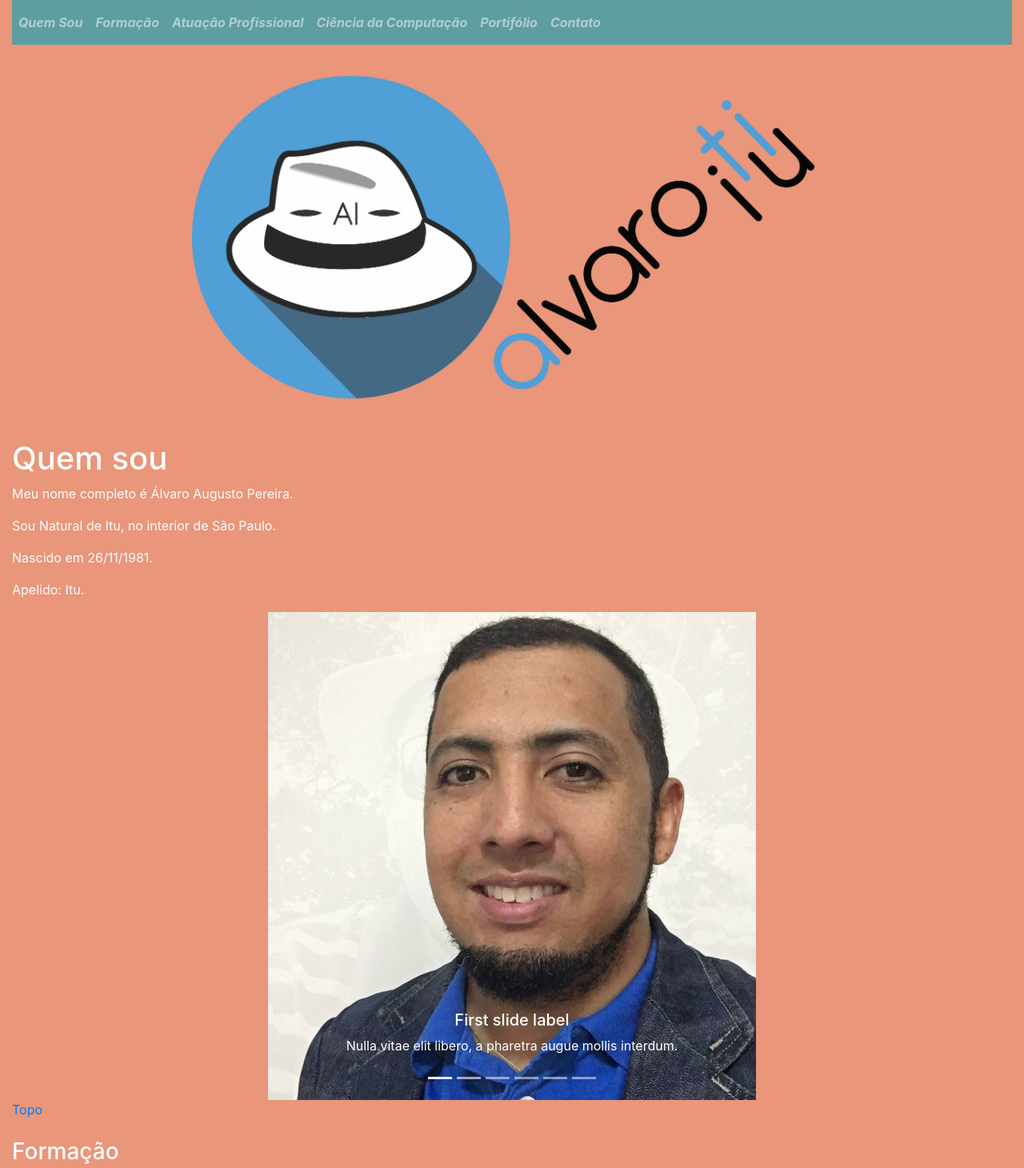
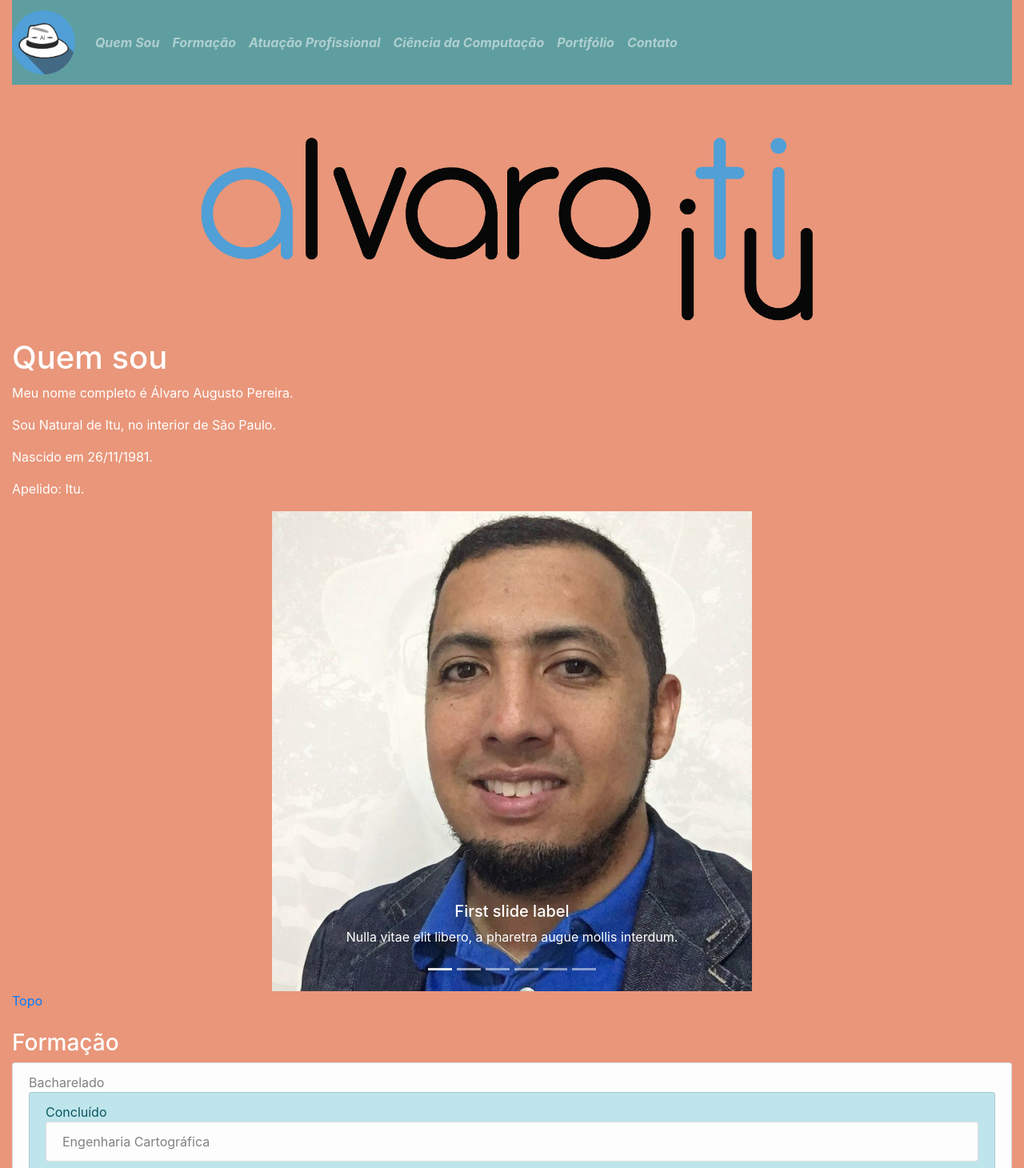
Before and after one commit to alvaroitu/paginaPessoalAntiga, a plain HTML site: page index.html in a window 1280 px wide. Shown: the top 1460 px of the page at 80% size. Drawn offline with Linux system fonts and the light colour scheme.

Commit message:
arrumando carrossel

```diff
--- a/index.html
+++ b/index.html
@@ -6,11 +6,15 @@
     <title>Álvaro Itu Page</title>
     <link rel="stylesheet" href="css/bootstrap.min.css">
 </head>
-<body style="background-color:cadetblue; color: white;">
+<body style="color: white;">
   <div class="container-fluid" style="background-color:darksalmon;">
     <a name="topo"></a>
-    <nav class="navbar navbar-expand-lg navbar-nav navbar-fixed-top navbar-dark font-weight-bold font-italic" style="background-color:cadetblue;">
 
+        <nav class="navbar navbar-expand-lg navbar-nav navbar-fixed-top navbar-dark font-weight-bold font-italic" style="background-color:cadetblue;">
+          <a class="navbar-brand" href="#">
+              <img src="images/logo/AlvaroItuLogo.png" style="width: 80px; height: 80px;">
+
+          </a>
         <button class="navbar-toggler"
                 type="button"
                 data-toggle="collapse"
@@ -22,7 +26,7 @@
         </button>
 
         <div class="collapse navbar-collapse" id="navbarMenu">
-          <ul class="navbar-nav mr-auto">
+          <ul class="navbar-nav">
             <li class="nav-item">
               <a class="nav-link" href="#quemsou">Quem Sou</a>
             </li>
@@ -49,9 +53,11 @@
         </div>
 
       </nav>
+
+
     </br>
     <div>
-        <img src="images/logo/AlvaroItuTI3.png" class="rounded mx-auto d-block img-fluid" style="width: 800px;"">
+        <img src="images/logo/AlvaroItuTexto.png" class="rounded mx-auto d-block img-fluid" style="width: 800px;">
     </div>
 
 
@@ -62,8 +68,8 @@
         <p> Apelido: Itu. </p>
 
         <!-- INICIO CARROSSEL -->
-      <div class="row justify-content-center" >
-        <div class="col-6">
+      <!-- <div class="row justify-content-center" > -->
+        <div class="rounded mx-auto d-block img-fluid" style="width: 600px;">
           <div id="carouselFade" class="carousel slide carousel-fade" data-ride="carousel">
 
             <ol class="carousel-indicators">
@@ -131,7 +137,7 @@
             </a>
           </div>
       </div>
-    </div>
+  <!--   </div> -->
         <!-- FIM DO CARROSSEL -->
         <a href="#topo">Topo</a>
     </br>
```
